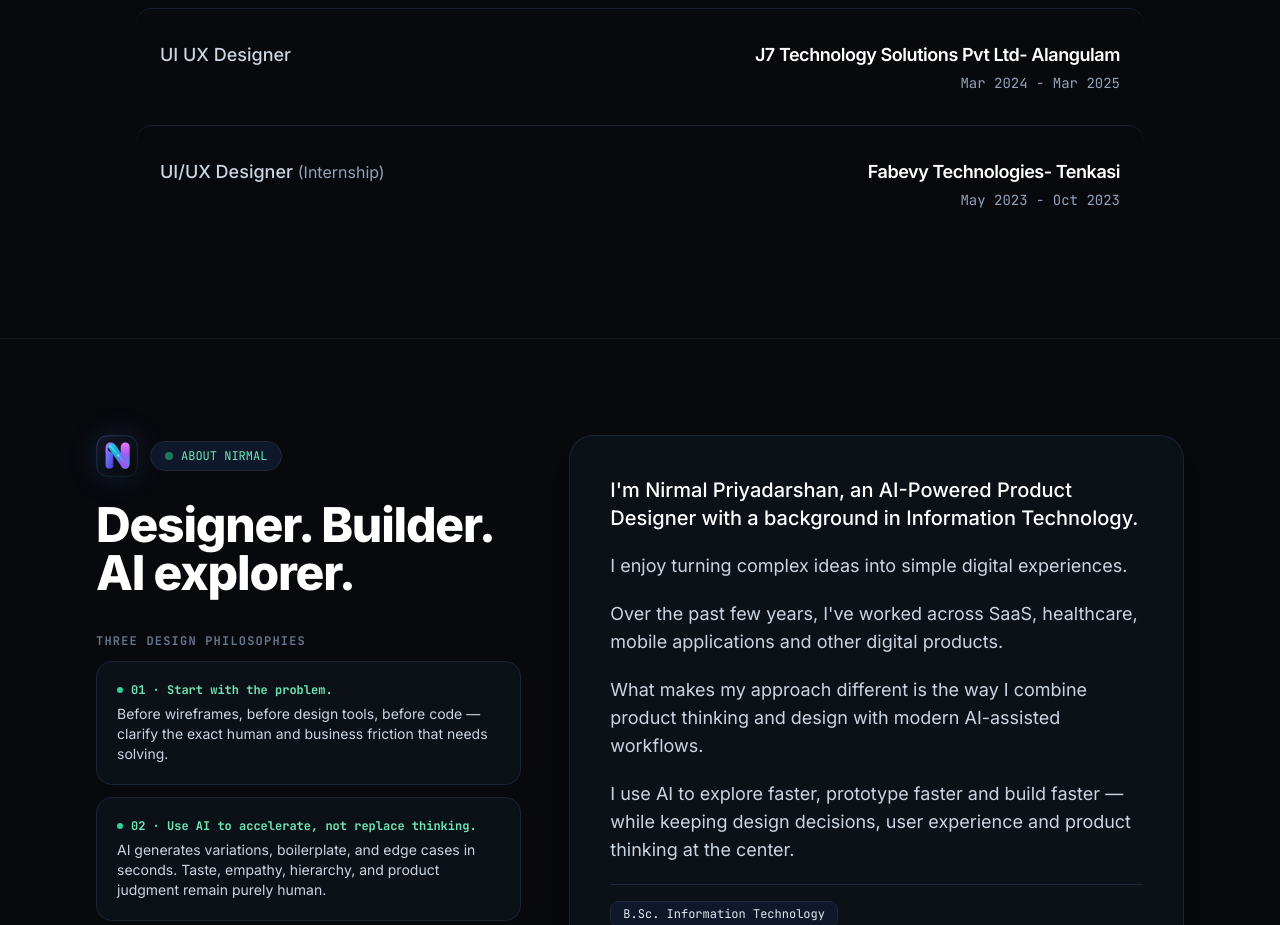
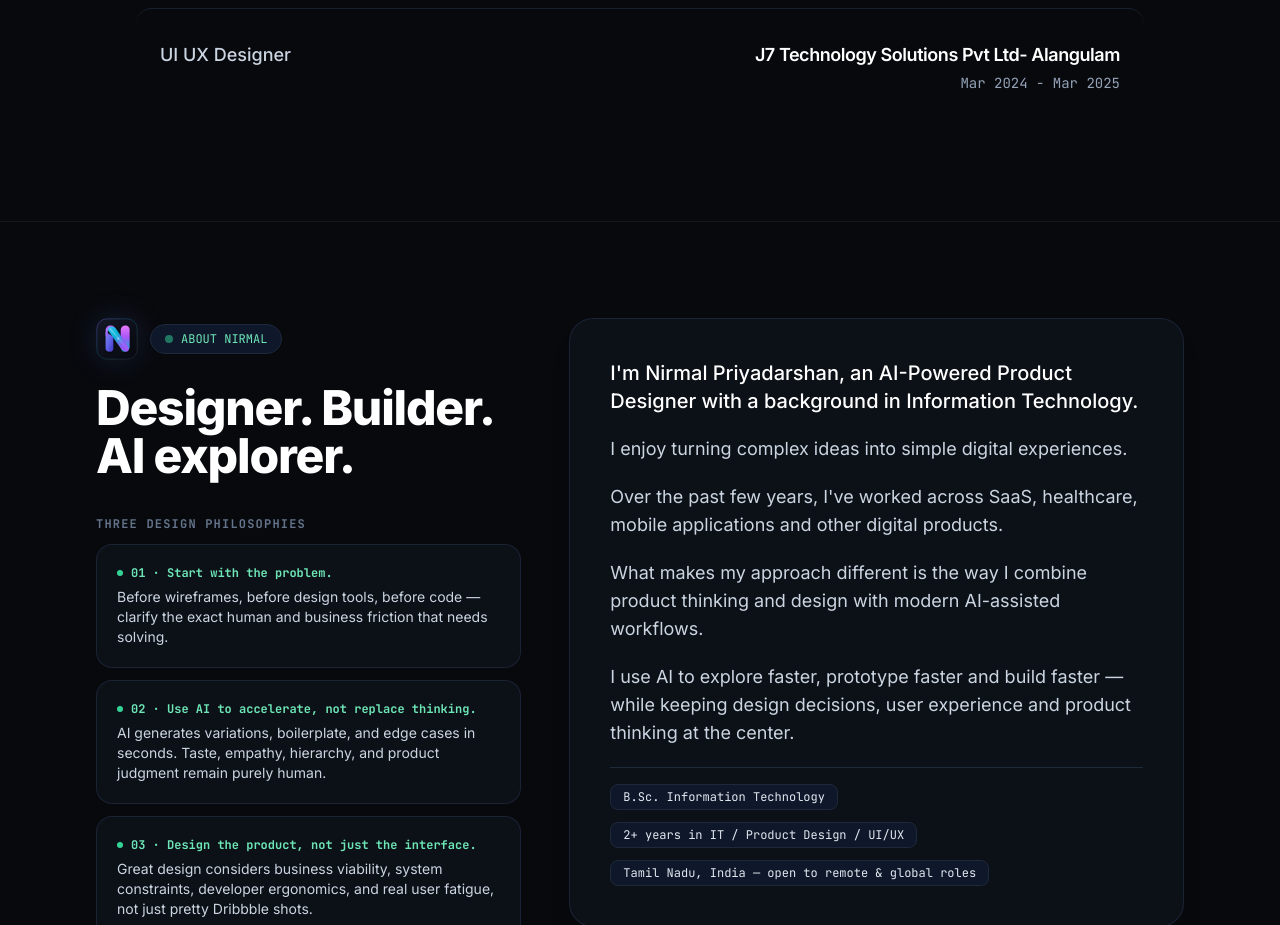
Before and after one commit to Nirmalpriyan7390/nirmal-portfolio, a React (Vite) app: page / in a window 1280 px wide. Shown: the part 8680-9605 px from the top of the page. Built offline with nearby package versions, Linux system fonts and the light colour scheme.

Commit message:
Remove Fabevy from resume and experience history

```diff
--- a/src/components/ExperienceSection.jsx
+++ b/src/components/ExperienceSection.jsx
@@ -14,12 +14,6 @@ export default function ExperienceSection() {
       role: 'UI UX Designer',
       company: 'J7 Technology Solutions Pvt Ltd- Alangulam',
       period: 'Mar 2024 - Mar 2025',
-      isCurrent: false
-    },
-    {
-      role: 'UI/UX Designer (Internship)',
-      company: 'Fabevy Technologies- Tenkasi',
-      period: 'May 2023 - Oct 2023',
       isCurrent: false
     }
   ];
--- a/src/data/portfolioData.js
+++ b/src/data/portfolioData.js
@@ -26,13 +26,6 @@ export const portfolioData = {
       role: "UI UX Designer",
       company: "J7 Technology Solutions Pvt Ltd- Alangulam",
       period: "Mar 2024 - Mar 2025",
-      isCurrent: false
-    },
-    {
-      role: "UI/UX Designer (Internship)",
-      type: "Internship",
-      company: "Fabevy Technologies- Tenkasi",
-      period: "May 2023 - Oct 2023",
       isCurrent: false
     }
   ],
```
Also changed, not shown: public/resume.html (+6 -15 lines).
